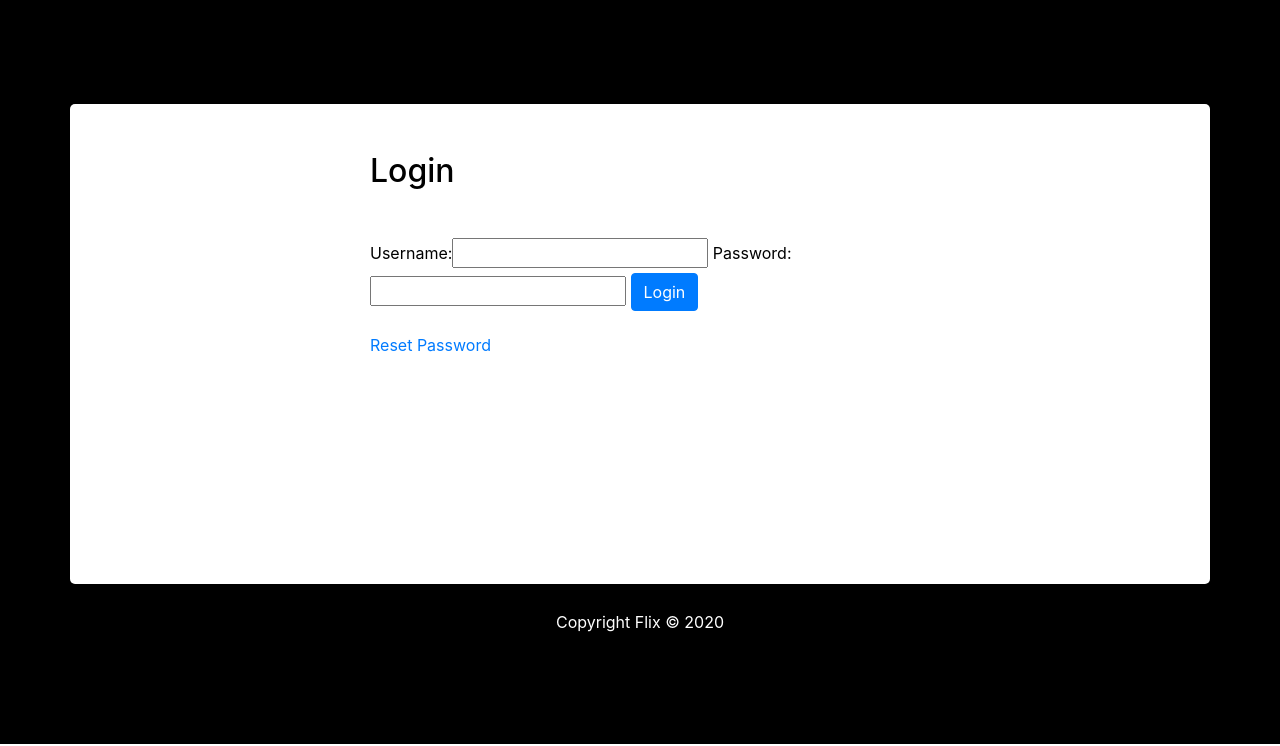
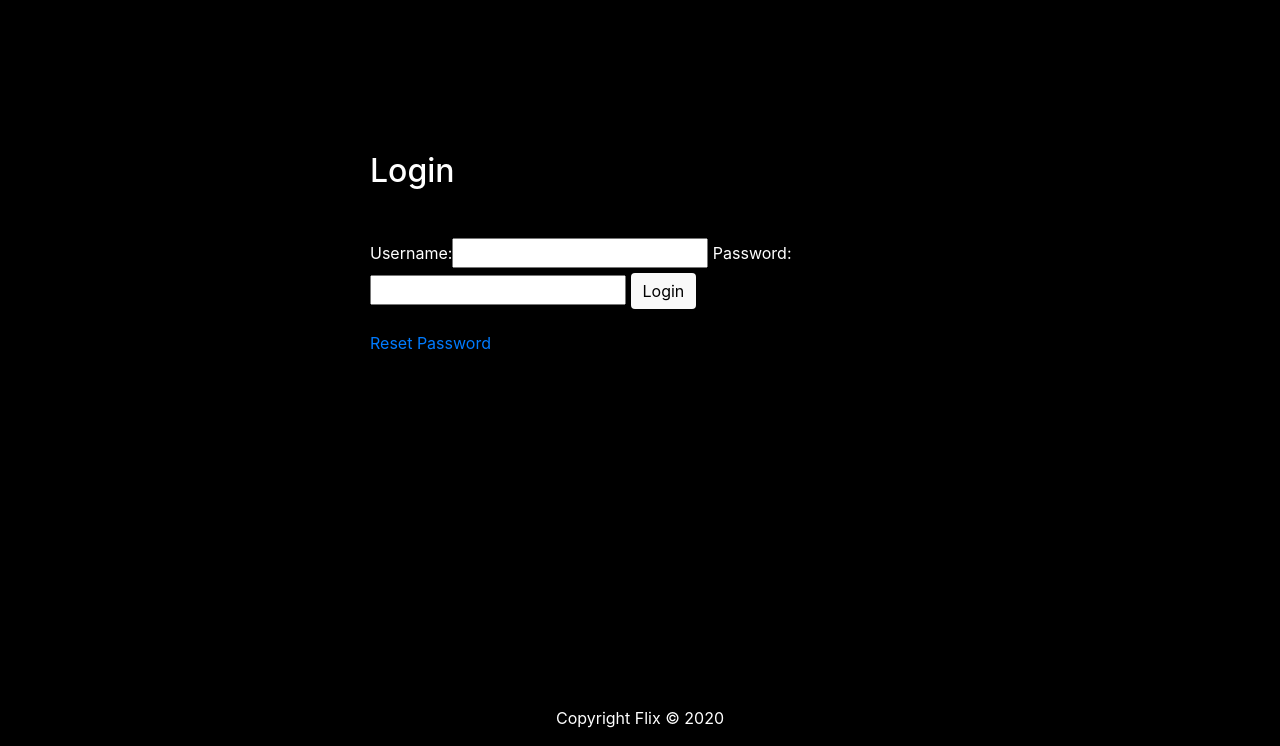
Before and after one commit to gazzamc/Flix, a Django app: page /accounts/login/ in a window 1280 px wide. Shown: the part 56-802 px from the top of the page. Run offline with Django 3.2, Linux system fonts and the light colour scheme; some libraries are stand-ins or nearby versions.

Commit message:
Styled login page.

```diff
--- a/static/css/login.css
+++ b/static/css/login.css
@@ -1,12 +1,18 @@
 .container{
     margin-top: 20vh;
-    background-color: #fff;
-    color: #000;
+    /* background-color: #fff; */
+    color: #fff;
     border-radius: 5px;
-    min-height: 60vh;
+    min-height: 72vh;
 }
 
 form{
     margin-bottom: 4%;
     margin-top: 4%;
 }
+
+form .btn.btn-primary{
+    background-color: #f9f9f9;
+    border: none;
+    color: #000;
+}
```
